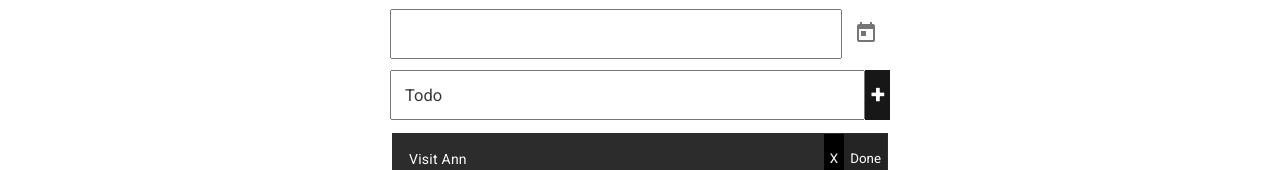
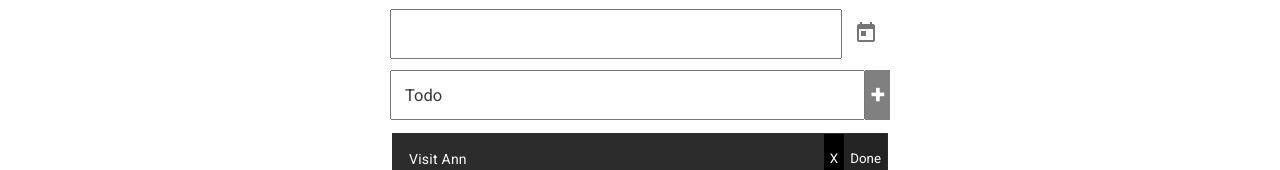
Before and after one commit to JeromeNL/angular-udemy, an Angular app: page /tasks in a window 1280 px wide. Shown: the part 211-381 px from the top of the page. Built offline with nearby package versions, Linux system fonts and the light colour scheme.

Commit message:
38. CSS for button

```diff
--- a/src/app/task-list/task-list.component.css
+++ b/src/app/task-list/task-list.component.css
@@ -55,6 +55,11 @@
   cursor: pointer;
   height: 100%;
 }
+
+button:disabled {
+  background-color: gray;
+}
+
 .done-button {
   background-color: #242424;
   color: #ffffff;
--- a/src/app/task-list/task-list.component.html
+++ b/src/app/task-list/task-list.component.html
@@ -1,6 +1,6 @@
 <div class="container">
   <div class="todo-list">
-<form (ngSubmit)="add(taskNgForm)" #taskNgForm="ngForm">
+<form (ngSubmit)="add(taskNgForm)" #taskNgForm="ngForm" #form>
     <div class="input-group">
       <input name="date" readonly [matDatepicker]="picker" [(ngModel)]="date">
       <mat-datepicker-toggle [for]="picker"></mat-datepicker-toggle>
@@ -9,7 +9,7 @@
 
     <div class="input-group">
       <input #newTask="ngModel" required minlength="4" name="taskTitle" type="text" placeholder="Todo" [(ngModel)]="newTaskTitle">
-      <button class="add-button">+</button>
+      <button [disabled]="!form.checkValidity()" class="add-button">+</button>
     </div>
   <div *ngIf="newTask.invalid && (newTask.touched || newTask.dirty)" class="validation-error">
     <div *ngIf="newTask.errors?.['required']">
```
